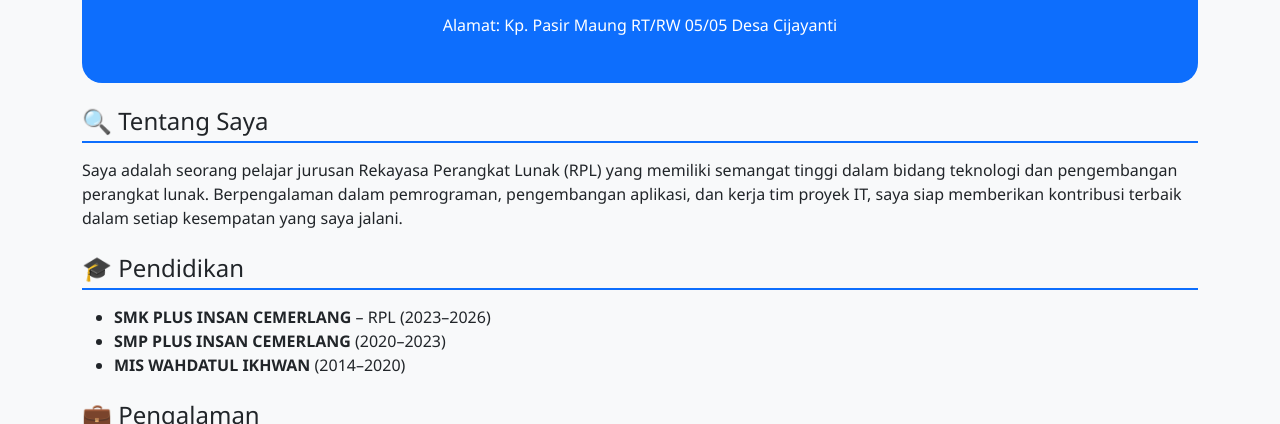
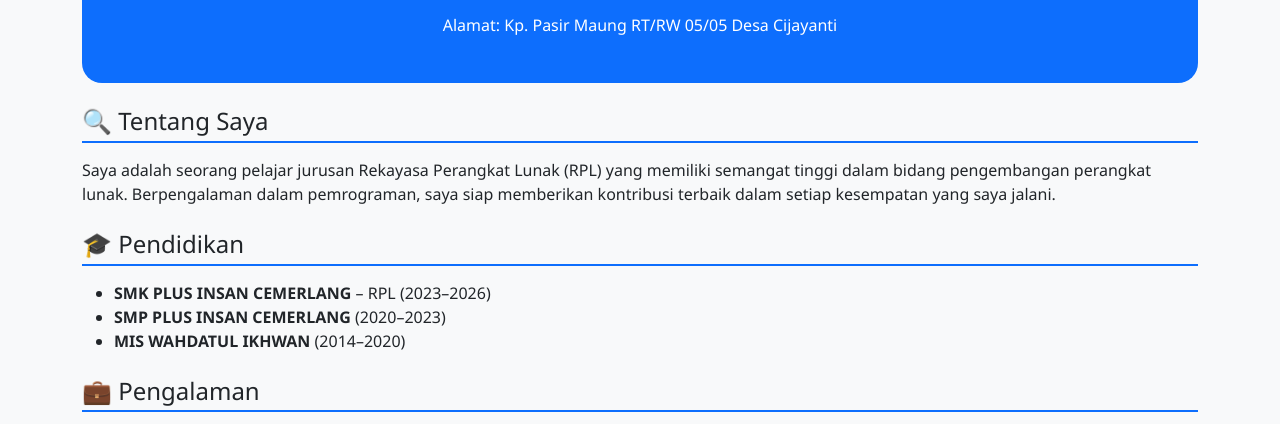
Before and after one commit to nurulhikmahaulia/Curriculum-Vitae, a plain HTML site: page index.html in a window 1280 px wide. Shown: the part 302-726 px from the top of the page. Drawn offline with nearby package versions, Linux system fonts and the light colour scheme.

Commit message:
mengubah tentang saya

```diff
--- a/index.html
+++ b/index.html
@@ -50,7 +50,7 @@
 
     <div class="mt-4">
       <h4 class="section-title">🔍 Tentang Saya</h4>
-      <p>Saya adalah seorang pelajar jurusan Rekayasa Perangkat Lunak (RPL) yang memiliki semangat tinggi dalam bidang teknologi dan pengembangan perangkat lunak. Berpengalaman dalam pemrograman, pengembangan aplikasi, dan kerja tim proyek IT, saya siap memberikan kontribusi terbaik dalam setiap kesempatan yang saya jalani.
+      <p>Saya adalah seorang pelajar jurusan Rekayasa Perangkat Lunak (RPL) yang memiliki semangat tinggi dalam bidang pengembangan perangkat lunak. Berpengalaman dalam pemrograman, saya siap memberikan kontribusi terbaik dalam setiap kesempatan yang saya jalani.
 
 </p>
     </div>
```
